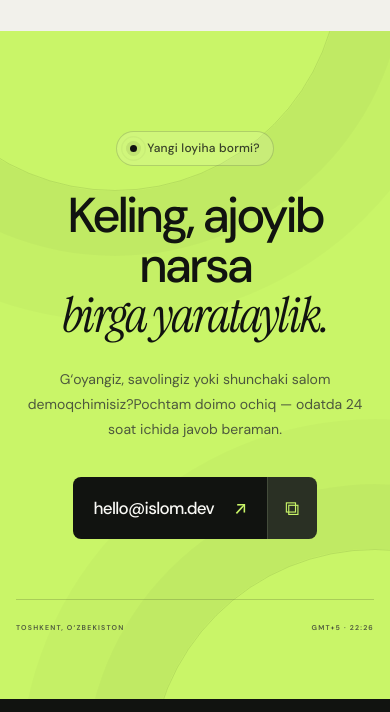
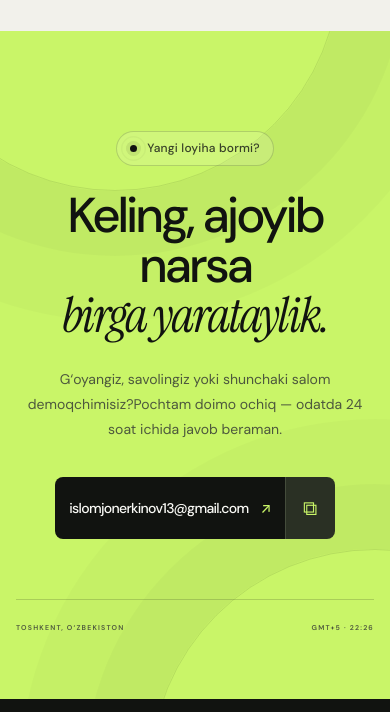
Before and after one commit to Islomjonerkinov/MY-new-portfolio, a plain HTML site: page index.html in a window 390 px wide. Shown: the part 6637-7349 px from the top of the page. Drawn offline with Linux system fonts and the light colour scheme.

Commit message:
Add contact email and Gmail compose link

```diff
--- a/index.html
+++ b/index.html
@@ -200,7 +200,7 @@
           <div class="eyebrow"><span>03</span> Tajriba</div>
           <h2>Tajriba —<br><em>natijalar bilan.</em></h2>
           <p>Mahsulot jamoalari va startaplar bilan birga ishlab, g‘oyalarni ishonchli raqamli mahsulotlarga aylantirdim.</p>
-          <a class="text-link text-link-dark" href="mailto:hello@islom.dev">CV so‘rash <span aria-hidden="true">↗</span></a>
+          <a class="text-link text-link-dark" href="mailto:islomjonerkinov13@gmail.com">CV so‘rash <span aria-hidden="true">↗</span></a>
         </div>
         <div class="timeline">
           <article class="timeline-item reveal">
@@ -226,8 +226,8 @@
         <h2 class="reveal reveal-delay-1">Keling, ajoyib narsa<br><em>birga yarataylik.</em></h2>
         <p class="reveal reveal-delay-2">G‘oyangiz, savolingiz yoki shunchaki salom demoqchimisiz?<br>Pochtam doimo ochiq — odatda 24 soat ichida javob beraman.</p>
         <div class="contact-actions reveal reveal-delay-3">
-          <a class="contact-email" href="mailto:hello@islom.dev">hello@islom.dev <span aria-hidden="true">↗</span></a>
-          <button class="copy-email" type="button" data-copy-email="hello@islom.dev" aria-label="Email manzilini nusxalash"><span aria-hidden="true">⧉</span></button>
+          <a class="contact-email" href="https://mail.google.com/mail/?view=cm&amp;fs=1&amp;to=islomjonerkinov13@gmail.com" target="_blank" rel="noopener noreferrer" aria-label="Islomga Gmail orqali email yozish">islomjonerkinov13@gmail.com <span aria-hidden="true">↗</span></a>
+          <button class="copy-email" type="button" data-copy-email="islomjonerkinov13@gmail.com" aria-label="Email manzilini nusxalash"><span aria-hidden="true">⧉</span></button>
         </div>
         <div class="contact-meta reveal"><span>Toshkent, O‘zbekiston</span><span data-local-time>GMT+5 · --:--</span></div>
       </div>
--- a/styles.css
+++ b/styles.css
@@ -2140,7 +2140,7 @@ ul {
   .contact h2 { font-size: 49px; letter-spacing: -3px; }
   .contact-inner > p br { display: none; }
   .contact-actions { margin-top: 35px; }
-  .contact-email { min-height: 62px; gap: 20px; padding: 0 20px; font-size: 17px; }
+  .contact-email { min-width: 0; min-height: 62px; gap: 12px; padding: 0 14px; font-size: clamp(11px, 3.6vw, 17px); white-space: nowrap; }
   .copy-email { width: 50px; height: 62px; }
   .contact-meta { font-size: 7px; }
   .social-links { gap: 14px; }
```
